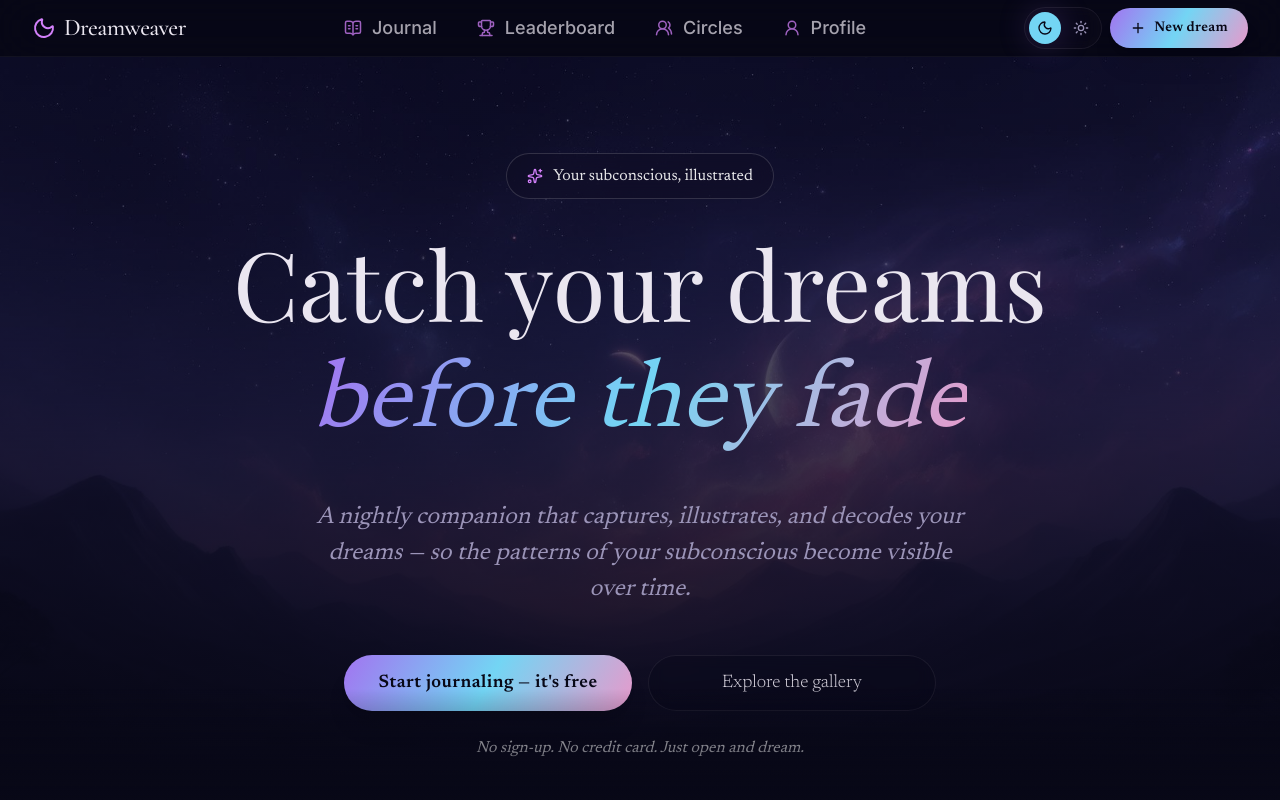
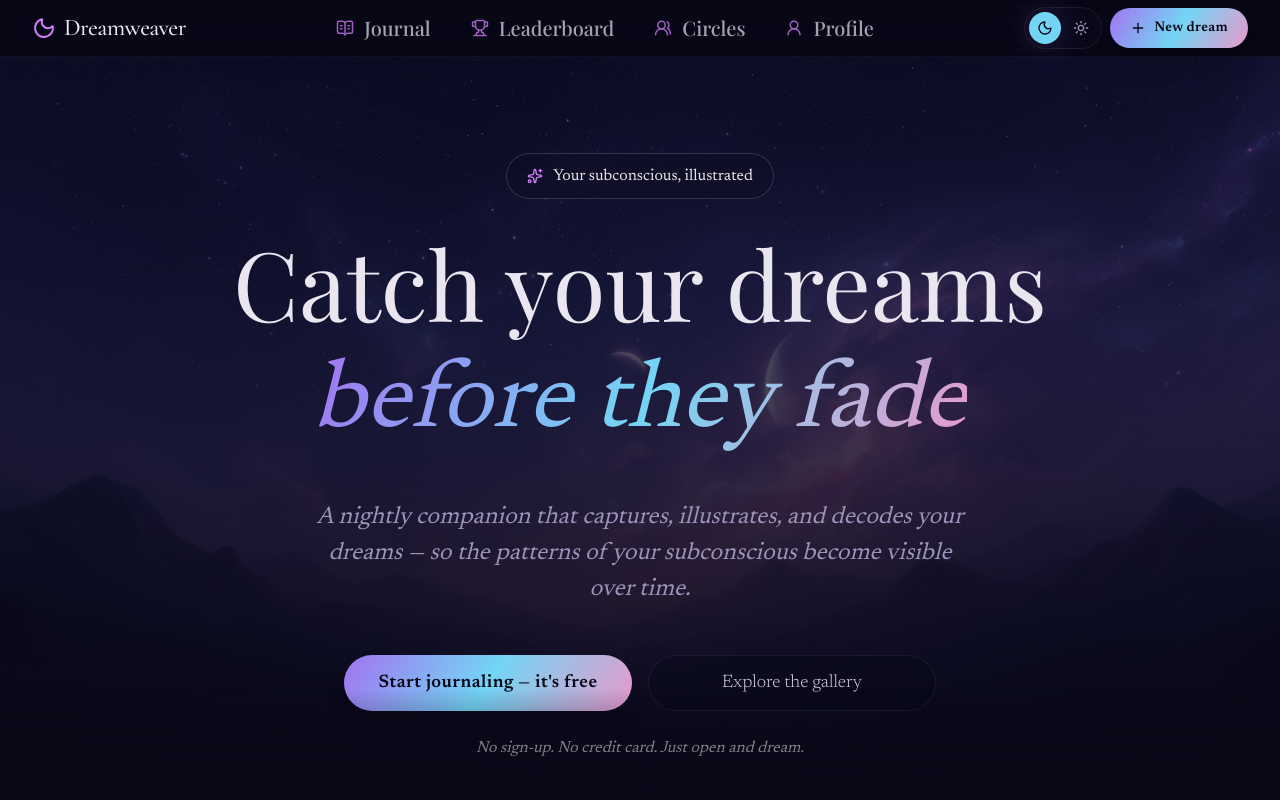
Before and after one commit to Michaelxia1009/AI-dream-interpreter, a Next.js app: page / in a window 1280 px wide. Shown: the top 800 px of the page. Built offline with nearby package versions, Linux system fonts and the light colour scheme; a web font is replaced by a local one.

Commit message:
Refine daylight capture and landing nav font

```diff
--- a/app/capture/page.tsx
+++ b/app/capture/page.tsx
@@ -123,7 +123,7 @@ export default function CapturePage() {
         </button>
       </header>
 
-      <GlassPanel size="md" className="sm:p-7">
+      <GlassPanel size="md" className="capture-panel sm:p-7">
         <div className="mb-6 flex items-center justify-between gap-4 rounded-2xl border border-border/40 bg-background/25 px-4 py-3">
           <div>
             <p className="text-sm font-medium text-foreground">Voice input</p>
--- a/app/globals.css
+++ b/app/globals.css
@@ -598,6 +598,19 @@
   background-color: #FFF0DD !important;
 }
 
+.theme-daylight .capture-panel {
+  background: transparent !important;
+  border-color: transparent !important;
+  box-shadow: none !important;
+  backdrop-filter: none !important;
+  -webkit-backdrop-filter: none !important;
+}
+
+.theme-daylight .capture-panel:hover {
+  border-color: transparent !important;
+  box-shadow: none !important;
+}
+
 @keyframes breathe {
   0%, 100% {
     transform: scale(0.92);
--- a/components/LandingHeader.tsx
+++ b/components/LandingHeader.tsx
@@ -55,7 +55,7 @@ export function LandingHeader() {
               <Link
                 key={link.href}
                 href={link.href}
-                className="group inline-flex min-w-0 items-center gap-2.5 whitespace-nowrap font-sans text-sm font-medium text-foreground/70 transition hover:text-foreground lg:text-base xl:text-lg"
+                className="group inline-flex min-w-0 items-center gap-2.5 whitespace-nowrap font-display text-base font-medium text-foreground/70 transition hover:text-foreground lg:text-lg xl:text-xl"
               >
                 <Icon className="h-4 w-4 shrink-0 text-[var(--primary-glow)] opacity-75 transition group-hover:opacity-100 xl:h-[18px] xl:w-[18px]" />
                 <span className="hidden lg:inline relative after:absolute after:bottom-[-3px] after:left-0 after:h-px after:w-0 after:bg-[var(--primary-glow)] after:opacity-60 after:transition-all after:duration-300 group-hover:after:w-full">{link.label}</span>
@@ -97,7 +97,7 @@ export function LandingHeader() {
                     <Link
                       href={link.href}
                       onClick={() => setOpen(false)}
-                      className="flex items-center gap-3 px-5 py-4 font-sans text-base font-medium text-foreground/90 transition hover:bg-secondary/40"
+                      className="flex items-center gap-3 px-5 py-4 font-display text-lg font-medium text-foreground/90 transition hover:bg-secondary/40"
                     >
                       <Icon className="h-4 w-4 text-[var(--primary-glow)]" />
                       {link.label}
```
